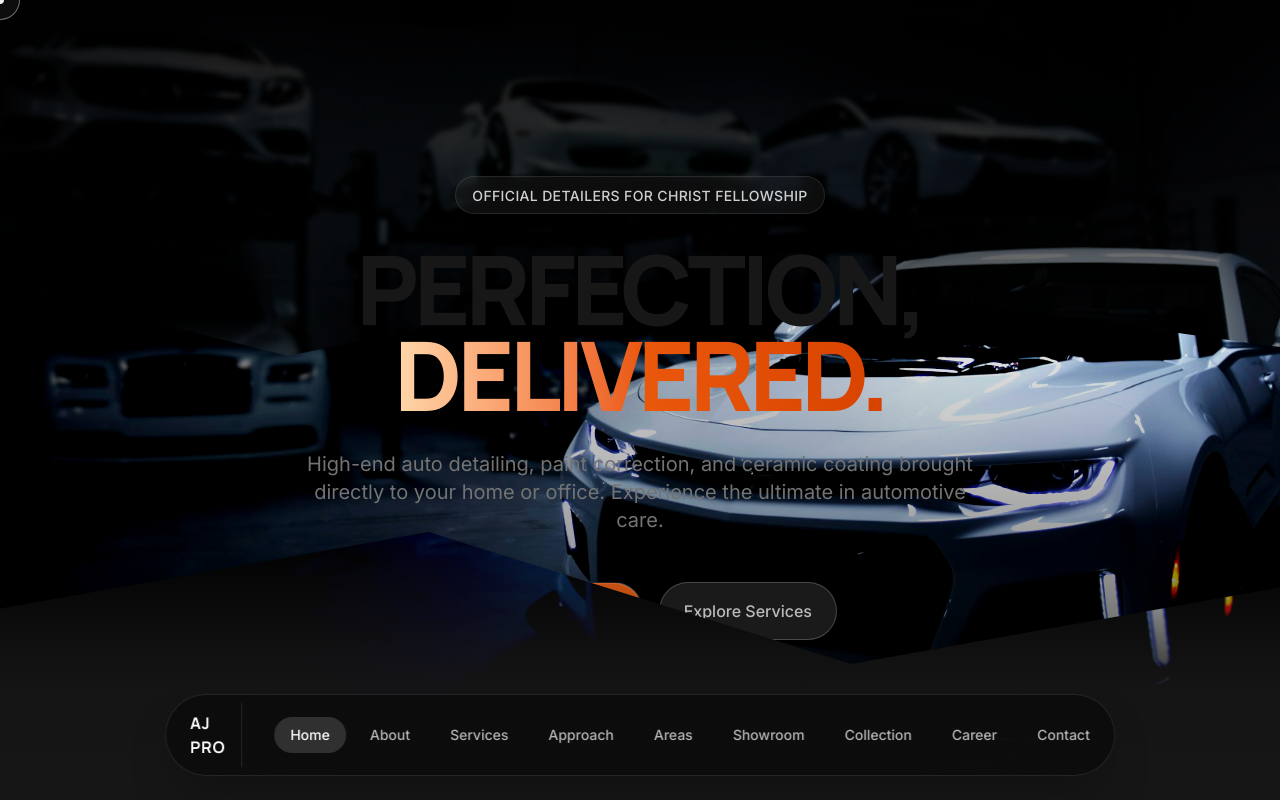
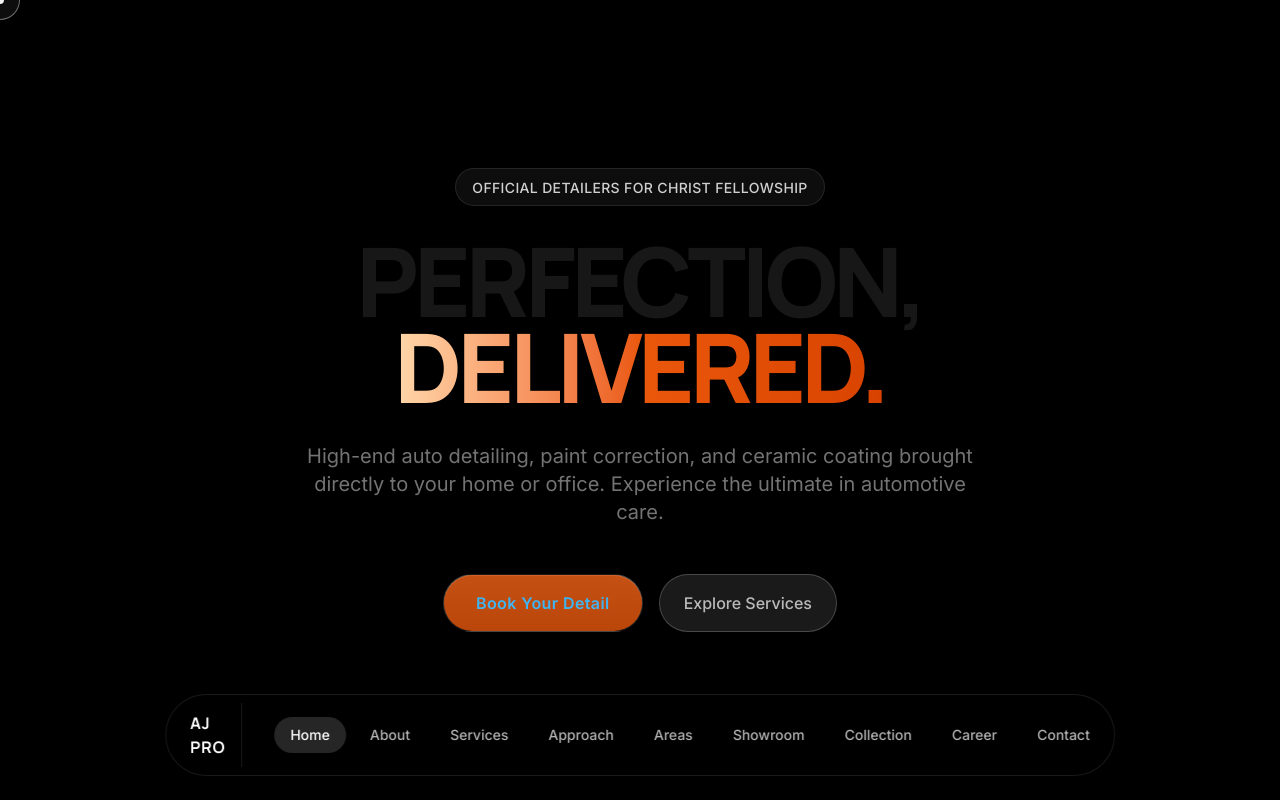
Before and after one commit to Aman-agra/aj-pro-detailing, a Next.js app: page / in a window 1280 px wide. Shown: the top 800 px of the page. Built offline with nearby package versions, Linux system fonts and the light colour scheme.

Commit message:
feat: 3D Spline hero & Framer Motion zoom effects, replacing stock images with real client images

```diff
--- a/package.json
+++ b/package.json
@@ -12,6 +12,8 @@
     "@gsap/react": "^2.1.2",
     "@react-three/drei": "^10.7.7",
     "@react-three/fiber": "^9.6.0",
+    "@splinetool/react-spline": "^4.1.0",
+    "@splinetool/runtime": "^1.12.88",
     "clsx": "^2.1.1",
     "framer-motion": "^12.38.0",
     "gsap": "^3.15.0",
--- /dev/null
+++ b/scrape_images.js
@@ -0,0 +1,33 @@
+const https = require('https');
+
+https.get('https://ajpromobiledetailing.com/', (res) => {
+  let data = '';
+
+  res.on('data', (chunk) => {
+    data += chunk;
+  });
+
+  res.on('end', () => {
+    // Extract standard src attributes
+    const srcRegex = /src=["'](https:\/\/ajpromobiledetailing\.com\/wp-content\/uploads\/[^"'\s]+?\.(?:jpg|jpeg|png|webp))["']/g;
+
+    // Extract background-image URLs from inline styles
+    const bgRegex = /background-image:\s*url\(['"]?(https:\/\/ajpromobiledetailing\.com\/wp-content\/uploads\/[^"'\s\)]+?\.(?:jpg|jpeg|png|webp))['"]?\)/g;
+
+    const urls = new Set();
+
+    let match;
+    while ((match = srcRegex.exec(data)) !== null) {
+      urls.add(match[1]);
+    }
+
+    while ((match = bgRegex.exec(data)) !== null) {
+      urls.add(match[1]);
+    }
+
+    console.log(JSON.stringify(Array.from(urls), null, 2));
+  });
+
+}).on("error", (err) => {
+  console.log("Error: " + err.message);
+});
--- a/src/app/about/page.tsx
+++ b/src/app/about/page.tsx
@@ -38,7 +38,7 @@ export default function About() {
           {/* Add a nice abstract or shop image here */}
           <div className="absolute inset-0 bg-gradient-to-t from-black/80 to-transparent z-10" />
           <Image
-            src="https://images.unsplash.com/photo-1599256621730-535171e28e50?auto=format&fit=crop&q=80&w=800"
+            src="https://ajpromobiledetailing.com/wp-content/uploads/2025/08/AJ-PRO-Mobile-Detailing-1.webp"
             alt="AJ Pro Detailing Founder"
             fill
             className="object-cover"
--- a/src/app/page.tsx
+++ b/src/app/page.tsx
@@ -19,10 +19,10 @@ export default function Home() {
   ];
 
   const galleryItems = [
-    { id: "1", url: "https://images.unsplash.com/photo-1601362840469-51e4d8d58785?auto=format&fit=crop&q=80&w=800", alt: "Ceramic Coating", span: "row-span-2 col-span-2" as const },
-    { id: "2", url: "https://images.unsplash.com/photo-1552519507-da3b142c6e3d?auto=format&fit=crop&q=80&w=600", alt: "Interior Detail" },
-    { id: "3", url: "https://images.unsplash.com/photo-1605810754890-e25f8aaade28?auto=format&fit=crop&q=80&w=600", alt: "Paint Correction" },
-    { id: "4", url: "https://images.unsplash.com/photo-1549317661-bd32c8ce0db2?auto=format&fit=crop&q=80&w=600", alt: "Detailing Process" },
+    { id: "1", url: "https://ajpromobiledetailing.com/wp-content/uploads/2025/08/AJ-PRO-Mobile-Detailing-1.webp", alt: "Detailing Process", span: "row-span-2 col-span-2" as const },
+    { id: "2", url: "https://ajpromobiledetailing.com/wp-content/uploads/2025/08/grey-ferrari.webp", alt: "Premium Detail" },
+    { id: "3", url: "https://ajpromobiledetailing.com/wp-content/uploads/2025/08/AJ-PRO-Mobile-Detailing-1.webp", alt: "Paint Correction" },
+    { id: "4", url: "https://ajpromobiledetailing.com/wp-content/uploads/2025/08/grey-ferrari.webp", alt: "Ceramic Coating" },
   ];
 
   return (
--- a/src/app/showroom/page.tsx
+++ b/src/app/showroom/page.tsx
@@ -11,14 +11,13 @@ export default function Showroom() {
 
   const categories = ["All", "Exterior Detail", "Interior Detail", "Paint Correction", "Ceramic Coating"];
 
-  // Mock data for the showroom - in real life this could mix with Instagram data
   const portfolioItems = [
-    { id: "1", category: "Ceramic Coating", url: "https://images.unsplash.com/photo-1616789916664-79f0f35e5929?w=800&auto=format&fit=crop&q=80", alt: "Porsche 911 Ceramic Coating", span: "row-span-2 col-span-1" as const },
-    { id: "2", category: "Interior Detail", url: "https://images.unsplash.com/photo-1503376780353-7e6692767b70?w=600&auto=format&fit=crop&q=80", alt: "BMW M4 Interior" },
-    { id: "3", category: "Paint Correction", url: "https://images.unsplash.com/photo-1494976388531-d1058494cdd8?w=600&auto=format&fit=crop&q=80", alt: "Audi RS6 Paint Correction" },
-    { id: "4", category: "Exterior Detail", url: "https://images.unsplash.com/photo-1520031441872-265e4ff70366?w=600&auto=format&fit=crop&q=80", alt: "Mercedes AMG Exterior Wash" },
-    { id: "5", category: "Ceramic Coating", url: "https://images.unsplash.com/photo-1571068316344-75bc76f77890?w=800&auto=format&fit=crop&q=80", alt: "Ferrari 488 Ceramic Coating", span: "col-span-2" as const },
-    { id: "6", category: "Interior Detail", url: "https://images.unsplash.com/photo-1549399542-7e3f8b79c341?w=600&auto=format&fit=crop&q=80", alt: "Tesla Model S Interior" },
+    { id: "1", category: "Ceramic Coating", url: "https://ajpromobiledetailing.com/wp-content/uploads/2025/08/grey-ferrari.webp", alt: "Ferrari Ceramic Coating", span: "row-span-2 col-span-1" as const },
+    { id: "2", category: "Interior Detail", url: "https://images.unsplash.com/photo-1503376780353-7e6692767b70?w=600&auto=format&fit=crop&q=80", alt: "Premium Interior Detail" },
+    { id: "3", category: "Paint Correction", url: "https://images.unsplash.com/photo-1494976388531-d1058494cdd8?w=600&auto=format&fit=crop&q=80", alt: "Audi Paint Correction" },
+    { id: "4", category: "Exterior Detail", url: "https://ajpromobiledetailing.com/wp-content/uploads/2025/08/AJ-PRO-Mobile-Detailing-1.webp", alt: "Exterior Wash & Detail" },
+    { id: "5", category: "Ceramic Coating", url: "https://ajpromobiledetailing.com/wp-content/uploads/2025/08/grey-ferrari.webp", alt: "Ferrari Paint Correction", span: "col-span-2" as const },
+    { id: "6", category: "Interior Detail", url: "https://images.unsplash.com/photo-1549399542-7e3f8b79c341?w=600&auto=format&fit=crop&q=80", alt: "Luxury Interior Care" },
   ];
 
   const filteredItems = filter === "All"
--- a/src/components/ui/ParallaxHero.tsx
+++ b/src/components/ui/ParallaxHero.tsx
@@ -1,121 +1,50 @@
 "use client";
 
-import { useEffect, useRef } from "react";
-import { gsap } from "gsap";
-import { ScrollTrigger } from "gsap/ScrollTrigger";
-import Image from "next/image";
+import { useRef } from "react";
+import { motion, useScroll, useTransform } from "framer-motion";
+import Spline from '@splinetool/react-spline';
 import { LiquidMetalButton } from "@/components/ui/LiquidMetalButton";
 
 export function ParallaxHero() {
   const containerRef = useRef<HTMLDivElement>(null);
-  const bgRef = useRef<HTMLDivElement>(null);
-  const midRef = useRef<HTMLDivElement>(null);
-  const fgRef = useRef<HTMLDivElement>(null);
-  const textRef = useRef<HTMLDivElement>(null);
 
-  useEffect(() => {
-    gsap.registerPlugin(ScrollTrigger);
+  // Framer motion scroll progress
+  const { scrollYProgress } = useScroll({
+    target: containerRef,
+    offset: ["start start", "end start"]
+  });
 
-    // Fade in intro
-    gsap.fromTo(containerRef.current,
-      { opacity: 0 },
-      { opacity: 1, duration: 1.5, ease: "power2.out", delay: 1.5 }
-    );
-
-    const tl = gsap.timeline({
-      scrollTrigger: {
-        trigger: containerRef.current,
-        start: "top top",
-        end: "bottom top",
-        scrub: true,
-      }
-    });
-
-    // Background moves very slow
-    tl.to(bgRef.current, {
-      yPercent: 30,
-      ease: "none"
-    }, 0);
-
-    // Midground moves slightly faster
-    tl.to(midRef.current, {
-      yPercent: 15,
-      ease: "none"
-    }, 0);
-
-    // Foreground moves fast (can even move up slightly relative to container to cover)
-    tl.to(fgRef.current, {
-      yPercent: -10,
-      ease: "none"
-    }, 0);
-
-    // Text moves up very fast to disappear
-    tl.to(textRef.current, {
-      yPercent: 50,
-      opacity: 0,
-      ease: "none"
-    }, 0);
-
-    return () => {
-      ScrollTrigger.getAll().forEach(t => t.kill());
-    };
-  }, []);
+  // Scale the Spline scene up as user scrolls down
+  const scale = useTransform(scrollYProgress, [0, 1], [1, 1.5]);
+  // Fade out text as user scrolls
+  const textOpacity = useTransform(scrollYProgress, [0, 0.5], [1, 0]);
+  const textY = useTransform(scrollYProgress, [0, 1], [0, 200]);
 
   return (
     <section
       ref={containerRef}
-      className="relative h-screen w-full overflow-hidden bg-black flex items-center justify-center pt-24 opacity-0"
+      className="relative h-screen w-full overflow-hidden bg-black flex items-center justify-center"
     >
-      {/* Background Layer */}
-      <div
-        ref={bgRef}
-        className="absolute inset-[-10%] w-[120%] h-[120%] z-0"
+      {/* 3D Spline Background */}
+      <motion.div
+        className="absolute inset-0 z-0 flex items-center justify-center pointer-events-none"
+        style={{ scale }}
       >
-        <Image
-          src="/assets/bg.jpg"
-          alt="Background"
-          fill
-          className="object-cover opacity-60"
-        />
-        <div className="absolute inset-0 bg-gradient-to-b from-black/80 via-transparent to-black" />
-      </div>
-
-      {/* Midground Layer */}
-      <div
-        ref={midRef}
-        className="absolute inset-[-5%] w-[110%] h-[110%] z-10 drop-shadow-2xl"
-        style={{
-          clipPath: "polygon(0 35%, 25% 45%, 55% 35%, 100% 45%, 100% 100%, 0 100%)"
-        }}
-      >
-        <Image
-          src="/assets/bg.jpg"
-          alt="Midground"
-          fill
-          className="object-cover contrast-125 brightness-110"
-        />
-        <div className="absolute inset-0 top-[35%] bg-gradient-to-t from-black via-black/40 to-transparent" />
-      </div>
-
-      {/* Foreground Layer */}
-      <div
-        ref={fgRef}
-        className="absolute inset-[-5%] w-[110%] h-[110%] z-30 drop-shadow-2xl"
-        style={{
-          clipPath: "polygon(0 75%, 35% 65%, 65% 80%, 100% 70%, 100% 100%, 0 100%)"
-        }}
-      >
-        <Image
-          src="/assets/bg.jpg"
-          alt="Foreground"
-          fill
-          className="object-cover scale-110 contrast-150 saturate-150 brightness-75 blur-[1px]"
-        />
-        <div className="absolute inset-0 top-[65%] bg-gradient-to-t from-[var(--bg-dark)] via-[var(--bg-dark)]/90 to-transparent" />
-      </div>
+        <div className="w-full h-full scale-[1.2] opacity-80 mix-blend-screen pointer-events-auto">
+          {/* Using a high-quality free Spline car/abstract scene. */}
+          <Spline scene="https://prod.spline.design/6Wq1Q7YGyM-iab9i/scene.splinecode" />
+        </div>
+        <div className="absolute inset-0 bg-gradient-to-b from-black/60 via-transparent to-black pointer-events-none" />
+      </motion.div>
 
       {/* Content */}
-      <div ref={textRef} className="relative z-20 max-w-4xl mx-auto text-center px-6 mt-[-10vh]">
+      <motion.div
+        className="relative z-20 max-w-4xl mx-auto text-center px-6 pointer-events-none"
+        style={{ opacity: textOpacity, y: textY }}
+        initial={{ opacity: 0, y: 30 }}
+        animate={{ opacity: 1, y: 0 }}
+        transition={{ duration: 1.5, ease: "easeOut", delay: 0.5 }}
+      >
         <div className="inline-block px-4 py-1.5 rounded-full border border-white/10 bg-white/5 backdrop-blur-md mb-8">
           <span className="text-sm font-medium tracking-wide text-white/80 uppercase">Official Detailers for Christ Fellowship</span>
         </div>
@@ -128,7 +57,7 @@ export function ParallaxHero() {
         <p className="text-lg md:text-xl text-[var(--text-secondary)] mb-12 max-w-2xl mx-auto drop-shadow-md">
           High-end auto detailing, paint correction, and ceramic coating brought directly to your home or office. Experience the ultimate in automotive care.
         </p>
-        <div className="flex flex-col sm:flex-row items-center justify-center gap-4">
+        <div className="flex flex-col sm:flex-row items-center justify-center gap-4 pointer-events-auto">
           <LiquidMetalButton className="w-full sm:w-auto">
             Book Your Detail
           </LiquidMetalButton>
@@ -136,7 +65,7 @@ export function ParallaxHero() {
             Explore Services
           </a>
         </div>
-      </div>
+      </motion.div>
     </section>
   );
 }
```
Also changed, not shown: 1 other file (tests, documents, lock files or other folders).
